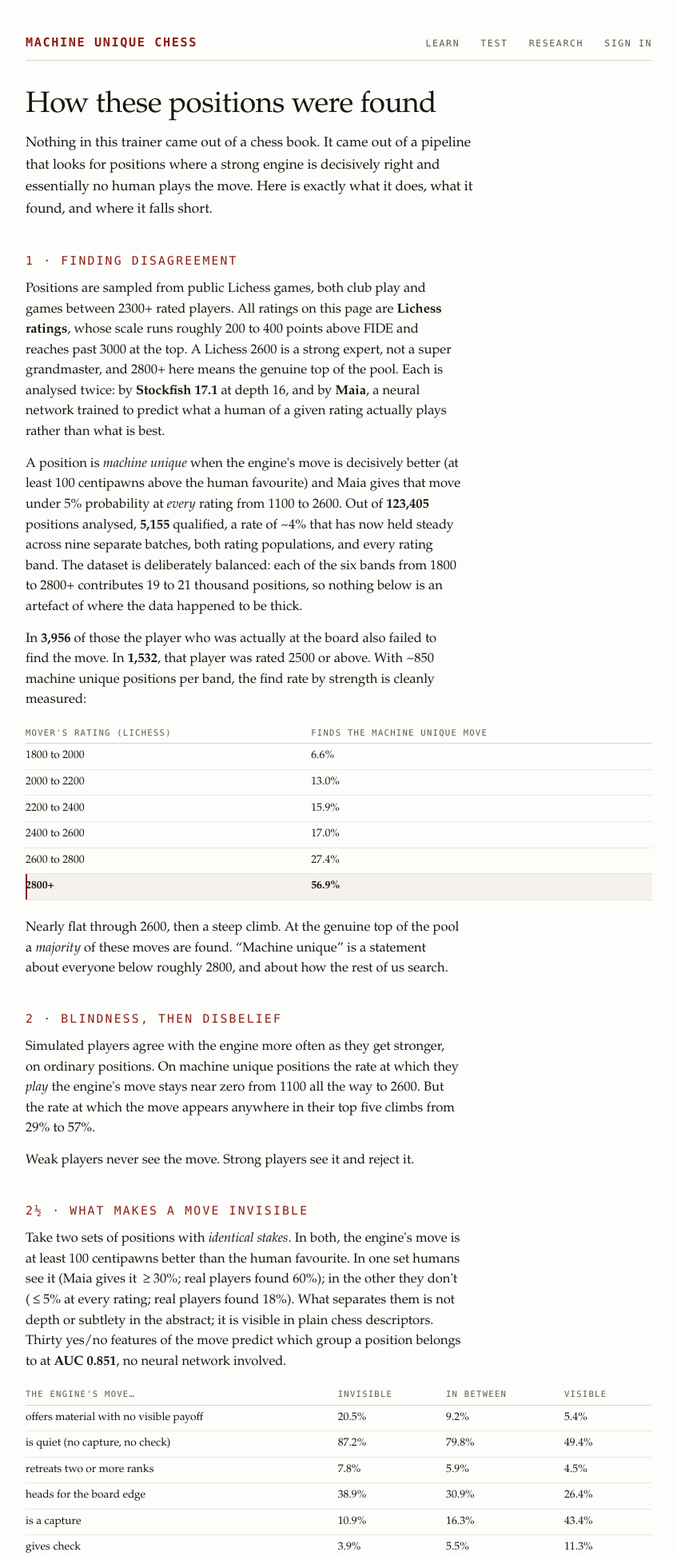
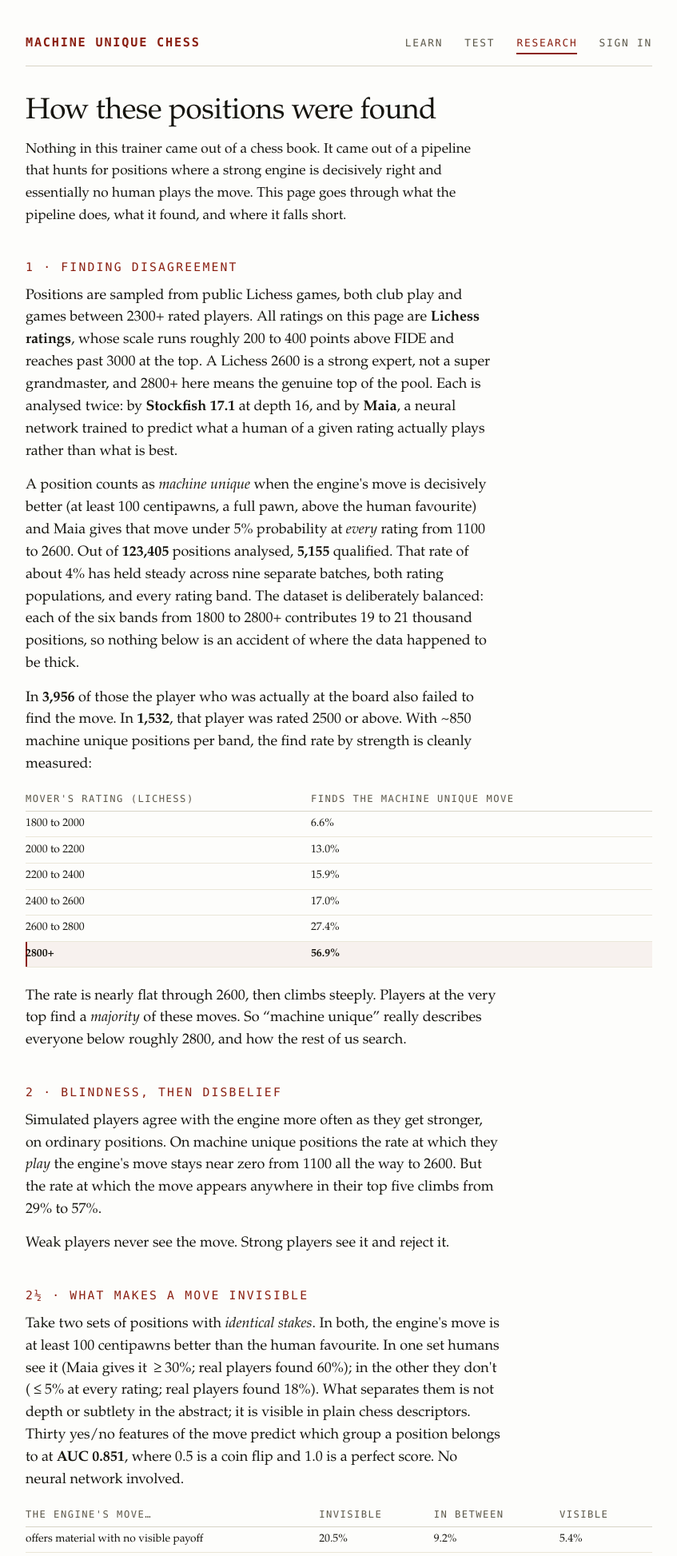
Before and after one commit to sg712/machine-unique-chess, a Flask app: page /research in a window 1280 px wide. Shown: the top 1946 px of the page at 80% size, without its empty margins (216-1063 px from the left). Run offline with Flask 3, Linux system fonts and the light colour scheme; data that the repository does not hold is empty; some libraries are stand-ins or nearby versions.

Commit message:
Humanize research prose, active nav highlight, larger type throughout
Co-Authored-By: Claude Fable 5 <noreply@anthropic.com>

```diff
--- a/webapp/static/style.css
+++ b/webapp/static/style.css
@@ -7,16 +7,18 @@
   --lt:#f2ece0; --dk:#b9906b;
 }
 body { margin:0; background:var(--paper); color:var(--ink); font-family:var(--serif);
-  font-size:16.5px; line-height:1.55; }
+  font-size:18px; line-height:1.55; }
 .sheet { max-width:53rem; margin:0 auto; padding:2.6rem 2rem 6rem; }
 .narrow { max-width:44rem; }
 
 .masthead { display:flex; justify-content:space-between; align-items:baseline; gap:1rem;
-  flex-wrap:wrap; font-family:var(--mono); font-size:.72rem; letter-spacing:.14em;
+  flex-wrap:wrap; font-family:var(--mono); font-size:.8rem; letter-spacing:.14em;
   text-transform:uppercase; color:var(--accent); border-bottom:1px solid var(--rule);
   padding-bottom:.6rem; margin-bottom:2.2rem; }
-.masthead a { color:var(--muted); text-decoration:none; margin-left:1.1rem; }
+.masthead a { color:var(--muted); text-decoration:none; margin-left:1.1rem;
+  padding-bottom:.35rem; border-bottom:2px solid transparent; }
 .masthead a:hover { color:var(--accent); }
+.masthead a.on { color:var(--accent); border-bottom-color:var(--accent); }
 .masthead .who { color:var(--muted); }
 
 h1 { font-size:2.3rem; line-height:1.15; font-weight:400; margin:0 0 .8rem;
@@ -99,7 +101,7 @@ label { display:block; font-family:var(--mono); font-size:.7rem; letter-spacing:
 
 /* ── tables & bars ─────────────────────────────────────────────────────── */
 table { border-collapse:collapse; font-size:.9rem; width:100%; max-width:38rem; margin:.6rem 0 1.4rem; }
-th { text-align:left; font-family:var(--mono); font-size:.66rem; letter-spacing:.12em;
+th { text-align:left; font-family:var(--mono); font-size:.76rem; letter-spacing:.12em;
   text-transform:uppercase; color:var(--muted); font-weight:400;
   border-bottom:1px solid var(--rule); padding:.3rem .8rem .3rem 0; }
 td { padding:.32rem .8rem .32rem 0; border-bottom:1px solid var(--hair);
--- a/webapp/templates/base.html
+++ b/webapp/templates/base.html
@@ -10,11 +10,12 @@
 <div class="sheet">
   <div class="masthead">
     <a class="brand" href="{{ url_for('index') }}">Machine Unique Chess</a>
+    {% set ep = request.endpoint %}
     <span>
-      <a href="{{ url_for('learn') }}">Learn</a>
-      <a href="{{ url_for('blindspot_test') }}">Test</a>
-      {% if code %}<a href="{{ url_for('profile') }}">Progress</a>{% endif %}
-      <a href="{{ url_for('research') }}">Research</a>
+      <a href="{{ url_for('learn') }}"{% if ep in ('learn', 'concept', 'drill') %} class="on"{% endif %}>Learn</a>
+      <a href="{{ url_for('blindspot_test') }}"{% if ep == 'blindspot_test' %} class="on"{% endif %}>Test</a>
+      {% if code %}<a href="{{ url_for('profile') }}"{% if ep == 'profile' %} class="on"{% endif %}>Progress</a>{% endif %}
+      <a href="{{ url_for('research') }}"{% if ep == 'research' %} class="on"{% endif %}>Research</a>
       {% if email %}<a href="{{ url_for('logout') }}">Sign out</a>
       {% elif code %}<a href="{{ url_for('register') }}">Register</a>
       {% else %}<a href="{{ url_for('login') }}">Sign in</a>{% endif %}
--- a/webapp/templates/research.html
+++ b/webapp/templates/research.html
@@ -3,8 +3,9 @@
 {% block body %}
 <h1>How these positions were found</h1>
 <p class="lede">Nothing in this trainer came out of a chess book. It came out of a pipeline
-that looks for positions where a strong engine is decisively right and essentially no human
-plays the move. Here is exactly what it does, what it found, and where it falls short.</p>
+that hunts for positions where a strong engine is decisively right and essentially no human
+plays the move. This page goes through what the pipeline does, what it found, and where it
+falls short.</p>
 
 <h2>1 &middot; Finding disagreement</h2>
 <p>Positions are sampled from public Lichess games, both club play and games between
@@ -13,13 +14,13 @@ roughly 200 to 400 points above FIDE and reaches past 3000 at the top. A Lichess
 is a strong expert, not a super grandmaster, and 2800+ here means the genuine top of the pool. Each is analysed twice: by <b>Stockfish 17.1</b> at depth 16, and by
 <b>Maia</b>, a neural network trained to predict what a human of a given rating actually plays
 rather than what is best.</p>
-<p>A position is <em>machine unique</em> when the engine's move is decisively better (at
-least 100 centipawns above the human favourite) and Maia gives that move under 5%
-probability at <em>every</em> rating from 1100 to 2600. Out of <b>123,405</b> positions analysed,
-<b>5,155</b> qualified, a rate of ~4% that has now held steady across nine separate batches,
-both rating populations, and every rating band. The dataset is deliberately balanced: each of
-the six bands from 1800 to 2800+ contributes 19 to 21 thousand positions, so nothing below
-is an artefact of where the data happened to be thick.</p>
+<p>A position counts as <em>machine unique</em> when the engine's move is decisively better
+(at least 100 centipawns, a full pawn, above the human favourite) and Maia gives that move
+under 5% probability at <em>every</em> rating from 1100 to 2600. Out of <b>123,405</b>
+positions analysed, <b>5,155</b> qualified. That rate of about 4% has held steady across nine
+separate batches, both rating populations, and every rating band. The dataset is deliberately
+balanced: each of the six bands from 1800 to 2800+ contributes 19 to 21 thousand positions,
+so nothing below is an accident of where the data happened to be thick.</p>
 <p>In <b>3,956</b> of those the player who was actually at the board also failed to find the
 move. In <b>1,532</b>, that player was rated 2500 or above. With ~850 machine unique positions
 per band, the find rate by strength is cleanly measured:</p>
@@ -33,9 +34,9 @@ per band, the find rate by strength is cleanly measured:</p>
 <tr><td>2600 to 2800</td><td>27.4%</td></tr>
 <tr class="hl"><td><b>2800+</b></td><td><b>56.9%</b></td></tr>
 </tbody></table>
-<p>Nearly flat through 2600, then a steep climb. At the genuine top of the pool a
-<em>majority</em> of these moves are found. &ldquo;Machine unique&rdquo; is a statement about
-everyone below roughly 2800, and about how the rest of us search.</p>
+<p>The rate is nearly flat through 2600, then climbs steeply. Players at the very top find a
+<em>majority</em> of these moves. So &ldquo;machine unique&rdquo; really describes everyone
+below roughly 2800, and how the rest of us search.</p>
 
 <h2>2 &middot; Blindness, then disbelief</h2>
 <p>Simulated players agree with the engine more often as they get stronger, on ordinary
@@ -50,7 +51,8 @@ is at least 100 centipawns better than the human favourite. In one set humans se
 gives it &ge;30%; real players found 60%); in the other they don't (&le;5% at every rating;
 real players found 18%). What separates them is not depth or subtlety in the abstract;
 it is visible in plain chess descriptors. Thirty yes/no features of the move predict which
-group a position belongs to at <b>AUC 0.851</b>, no neural network involved.</p>
+group a position belongs to at <b>AUC 0.851</b>, where 0.5 is a coin flip and 1.0 is a
+perfect score. No neural network involved.</p>
 <table class="research">
 <thead><tr><th>The engine's move&hellip;</th><th>Invisible</th><th>In between</th>
 <th>Visible</th></tr></thead>
@@ -64,27 +66,28 @@ group a position belongs to at <b>AUC 0.851</b>, no neural network involved.</p>
 <tr><td>escapes an attacked square</td><td>10.5%</td><td>17.5%</td><td>26.8%</td></tr>
 <tr><td>creates an immediate threat</td><td>24.8%</td><td>34.3%</td><td>38.4%</td></tr>
 </tbody></table>
-<p>Every one of those trends runs monotonically through the middle column, the
-signature of a real gradient, not a threshold artefact. The reading: the invisible moves are
-the ones that violate the heuristics humans use to order their search. Look at forcing
-moves first, don't hang material, answer threats, play toward the king. The engine has no
-such prior to violate. This also explains why the strong find them: checking
-wrong looking moves is precisely what distinguishes a 2800 from a 2400.</p>
+<p>Every row moves in one steady direction across the three columns. That is what a real
+gradient looks like, not a cutoff artefact. The reading: the invisible moves are the ones
+that break the rules of thumb humans use to order their search. Look at forcing moves first,
+don't hang material, answer threats, play toward the king. The engine has no such habits to
+break. It also explains why the strong find them: checking wrong looking moves is a big part
+of what separates a 2800 from a 2400.</p>
 
 <h2>3 &middot; Grouping them</h2>
-<p>Each position is embedded using the internal representations of <b>Leela Chess Zero</b>
-(layer 10), then clustered into eight groups. The clusters were built on the first 1,745
-qualifying positions; the 3,410 found by later batches were embedded the same way and each
-assigned to its nearest group centre, the same rule standard clustering uses, which reproduces the
+<p>Each position is turned into a list of numbers taken from inside <b>Leela Chess Zero</b>
+(layer 10). That list, called an embedding, is the network's own internal description of the
+position, and those descriptions were clustered into eight groups. The groups were built on
+the first 1,745 qualifying positions; the 3,410 found by later batches got the same treatment
+and each joined the group whose centre it sat closest to. That assignment rule reproduces the
 original labels on the original positions 98.8% of the time. Every group now spans all
-5,155 machine unique positions. To characterise each group, its direction is compared
-against twelve named tactical motifs built from thousands of tagged Lichess puzzles.</p>
-<p>The groups are deliberately unnamed. Naming them would be the one move this project cannot
-justify: a name asserts that the group is a thing chess vocabulary already covers, and the
-measurements below say that is mostly false. Roughly half of what makes these positions
-machine only is expressible in known terms (R&sup2; = 0.46), a signature of sacrifice
-without a combination to justify it. The other half is not expressible at all. One group,
-<a href="/pattern/4">Pattern 5</a>, has zero or negative similarity to every named motif.</p>
+5,155 machine unique positions. To describe each group, its direction is compared against
+twelve named tactical motifs built from thousands of tagged Lichess puzzles.</p>
+<p>The groups have numbers, not names, on purpose. A name would claim the group is something
+chess vocabulary already covers, and the measurements below say that is mostly false. Known
+motifs explain about half of what makes these positions machine only (R&sup2; = 0.46), and
+the half they do explain looks like sacrifice without a combination to justify it. The other
+half is not expressible in known terms at all. One group, <a href="/pattern/4">Pattern 5</a>,
+has zero or negative similarity to every named motif.</p>
 
 <table class="research">
 <thead><tr><th>Group</th><th>Positions</th><th>Found over the board</th><th>Quiet</th>
@@ -105,15 +108,15 @@ eight groups, between 68% and 94% of these moves are quiet. The part of chess hu
 cannot see is not tactics. Tactics are what training drills.</p>
 
 <h2>4 &middot; Is the grouping real?</h2>
-<p>Clustering always returns clusters. The only honest thing to do is test whether these ones
-survive contact with a null hypothesis. Three tests, all of which the grouping could have
-failed, and one of which it did.</p>
+<p>Clustering always returns clusters, whether or not they mean anything. So the grouping was
+put through three tests it could have failed against random chance. It failed one of them.</p>
 
-<p><b>The structure exists.</b> Compared against a control built by shuffling each embedding
-dimension independently (which destroys the structure while preserving the scale and
-spectrum of the data) the real embeddings separate roughly nine times better. But the
-absolute separation is small. These are soft regions in a continuous space, not sharp
-categories.</p>
+<p><b>The structure exists.</b> The control here is a shuffled copy of the data: each
+embedding dimension is scrambled independently, which destroys any structure while keeping
+the scale and spread of the numbers. Against that control the real embeddings separate
+roughly nine times better, measured by silhouette score, a standard number for how cleanly
+points split into clusters. But the absolute separation is small. These are soft regions in
+a continuous space, not sharp categories.</p>
 
 <table class="research">
 <thead><tr><th>Groups (k)</th><th>Silhouette, real</th><th>Silhouette, shuffled null</th>
@@ -128,26 +131,29 @@ categories.</p>
 {% endfor %}
 </tbody></table>
 
-<p><b>Eight is not derivable from the data.</b> The margin over the null is essentially flat
-from k=3 to k=12: there is no elbow, no natural number of groups. Resampling 80% of the
-positions 25 times, k=6 reproduces itself most reliably (adjusted Rand
-{{ '%.2f'|format(v.stability['6'].mean_ari) }}), better than k=8
-({{ '%.2f'|format(v.stability['8'].mean_ari) }}) and far better than k=4
-({{ '%.2f'|format(v.stability['4'].mean_ari) }}). Eight groups is a teaching decision, not a
+<p><b>Eight is not derivable from the data.</b> The margin over the shuffled control is
+essentially flat from k=3 to k=12: no elbow, no natural number of groups. Resampling 80% of
+the positions 25 times and asking how consistently each k rebuilds the same groups (adjusted
+Rand, where 1 means identical groupings), k=6 reproduces itself most reliably at
+{{ '%.2f'|format(v.stability['6'].mean_ari) }}, better than k=8 at
+{{ '%.2f'|format(v.stability['8'].mean_ari) }} and far better than k=4 at
+{{ '%.2f'|format(v.stability['4'].mean_ari) }}. Eight groups is a teaching decision, not a
 discovery.</p>
 
-<p><b>Four other lenses agree it is soft.</b> A density based method allowed to answer
+<p><b>Four other lenses agree it is soft.</b> A density based method that is allowed to answer
 &ldquo;no cluster&rdquo; labels 74 to 83% of positions as noise, with small dense cores that
-match the main grouping; a likelihood criterion (BIC) keeps improving to k=12 with no minimum;
-a hierarchical method at k=8 matches the main grouping's separation but only partially agrees with its
-partition (ARI 0.36); sparse dictionary atoms enriched among these positions lean
-sacrifice/clearance. Every method that could say &ldquo;continuum&rdquo; said continuum.</p>
-<p><b>It does predict something outside itself.</b> At k=8, the groups differ in how often real
-players found the move by more than random groupings of the same sizes would
-(p&nbsp;=&nbsp;{{ '%.3f'|format(v.external_validity['8'].p_value) }}). At k=9 the same test
-fails (p&nbsp;=&nbsp;{{ '%.3f'|format(v.external_validity['9'].p_value) }}). So the partition
-carries real information about human difficulty, but it is the one arrangement that
-happened to clear the bar, which is a weaker claim than it first sounds.</p>
+match the main grouping. A likelihood criterion (BIC) keeps improving all the way to k=12,
+never finding a best point. A hierarchical method at k=8 separates as well as the main
+grouping but only partially agrees with it on which position goes where (adjusted Rand 0.36).
+And a sparse coding method, which hunts for recurring building blocks in the embeddings,
+finds the blocks common in these positions lean toward sacrifice and clearance. Every method
+that could say &ldquo;continuum&rdquo; said continuum.</p>
+<p><b>It does predict something outside itself.</b> At k=8, the groups differ in how often
+real players found the move by more than random groupings of the same sizes would. The odds
+of a gap that large arising by luck: p&nbsp;=&nbsp;{{ '%.3f'|format(v.external_validity['8'].p_value) }}.
+At k=9 the same test fails (p&nbsp;=&nbsp;{{ '%.3f'|format(v.external_validity['9'].p_value) }}).
+So the grouping carries real information about human difficulty, but it is the one
+arrangement that happened to clear the bar, which is a weaker claim than it first sounds.</p>
 
 <h2>5 &middot; What the representation actually adds: a correction</h2>
 <p>An earlier version of this page claimed the engine's internal representation knows
@@ -156,9 +162,9 @@ tested properly and it did not hold. It is left here, corrected, rather than qui
 deleted.</p>
 
 <p>The question: given a position, how well can you predict whether the player at the board
-actually found the move? Scored by area under the ROC curve, where 0.5 is a coin flip,
-with cross validation in five folds grouped by game so positions from one game never straddle the
-train/test split.</p>
+actually found the move? Scoring is by AUC again (0.5 is a coin flip), with the data split
+into five folds for cross checking, grouped by game so positions from one game never land on
+both sides of a train/test split.</p>
 
 <p>The first pass compared Leela's embedding against surface chess features (piece,
 phase, quiet, capture, check, cost) and the embedding won by
@@ -182,9 +188,9 @@ evaluation. Against a baseline that has both, the picture reverses.</p>
 
 <p>Adding the embedding to a fair baseline <em>costs</em>
 {{ '%.3f'|format(-d.part_a_embedding_vs_maia['_embedding_gain_over_baseline']) }} AUC. That could
-have been a sample size artefact (forty extra features against 246 positive cases can
-lose on dimensionality alone) so the width was swept from forty components down to two.
-The decline is monotonic and the best result at <em>any</em> width is
+have been a small sample problem (forty extra features against 246 positive cases can lose
+on dimensionality alone) so the embedding was retried at every width from forty components
+down to two. It got worse at every step, and the best result at <em>any</em> width is
 {{ '%+.3f'|format(d.part_a_embedding_vs_maia['_best_embedding_gain_any_width'])|replace('-', '&minus;')|safe }}:
 indistinguishable from adding nothing.</p>
 
@@ -196,15 +202,15 @@ see. It is a reasonable way to <em>group</em> positions for teaching. It is not
 information nothing else has.</p>
 
 <h2>6 &middot; How hard is this position, actually?</h2>
-<p>The useful half of that experiment. Trained across all
-<b>123,405</b> mined positions,
+<p>The useful half of that experiment. Trained across all <b>123,405</b> mined positions,
 not just the machine unique ones, a model predicting whether a human plays the
 engine's best move reaches <b>AUC
-{{ '%.3f'|format(d.part_b_difficulty_model['everything cheap']['auc']) }}</b>, with a Brier score
-of {{ '%.3f'|format(d.part_b_difficulty_model['_brier']) }} against
+{{ '%.3f'|format(d.part_b_difficulty_model['everything cheap']['auc']) }}</b>. Its Brier score,
+which measures how far its probabilities land from what actually happened (lower is better),
+is {{ '%.3f'|format(d.part_b_difficulty_model['_brier']) }} against
 {{ '%.3f'|format(d.part_b_difficulty_model['_base_rate'] * (1 - d.part_b_difficulty_model['_base_rate'])) }}
-for always guessing the base rate. It is close to calibrated, drifting slightly overconfident
-in the middle of the range.</p>
+for always guessing the average. It is close to honest about its own uncertainty, drifting
+slightly overconfident in the middle of the range.</p>
 
 <table class="research">
 <thead><tr><th>Predicted find rate</th><th>Actual find rate</th></tr></thead>
@@ -219,20 +225,21 @@ in the middle of the range.</p>
 machine unique positions. With the repaired game splits (section 6&frac12; below) that gap
 disappears: the model predicts a
 {{ '%.1f'|format(d.part_b_difficulty_model['_pred_mu'] * 100) }}% find rate on them against an
-actual {{ '%.1f'|format(d.part_b_difficulty_model['_actual_mu'] * 100) }}%. The earlier gap was
-an artefact of a broken evaluation, not a property of the positions.</p>
+actual {{ '%.1f'|format(d.part_b_difficulty_model['_actual_mu'] * 100) }}%. The earlier gap
+came from a broken evaluation, not from the positions.</p>
 
 <h2>6&frac12; &middot; Two audits</h2>
-<p><b>The evaluation had a bug, now fixed.</b> Every elite game carried the same placeholder id,
-so splits that promised &ldquo;positions from one game never straddle train and test&rdquo; were
-treating all {{ '{:,}'.format(29741) }} elite positions as a single game, with one fold owning
-all of them. Real ids were reconstructed by replaying the source archive. With sound folds the
-variance between folds fell to a quarter and the calibration drift this page previously reported
-vanished. Numbers on this page reflect the repair.</p>
+<p><b>The evaluation had a bug, now fixed.</b> Every elite game carried the same placeholder
+id, so splits that promised &ldquo;positions from one game never land on both sides of train
+and test&rdquo; were actually treating all {{ '{:,}'.format(29741) }} elite positions as one
+giant game, with a single fold owning all of them. Real ids were rebuilt by replaying the
+source archive. With sound folds, the scores stopped swinging between folds (the variance
+fell to a quarter) and the calibration drift this page previously reported vanished. Numbers
+on this page reflect the repair.</p>
 <p><b>More data no longer helps, except at the top.</b> Holding out
 {{ '{:,}'.format(lc.test_n) }} positions and training on growing subsets:
 {% for pt in lc.curve %}{{ '{:,}'.format(pt.train_n) }} &rarr; {{ '%.3f'|format(pt.auc_mean) }}{% if not loop.last %}, {% endif %}{% endfor %}.
-The curve is flat past twenty thousand. But the flatness is a statement about club positions:
+The curve goes flat past twenty thousand. But the flatness only holds for club positions:
 splitting the same held out set by the rating of the player at the board, a model trained with
 the newest 2800+ batch beats one trained without it by
 {{ '%+.4f'|format(bv['2800+'].delta_auc)|replace('-', '&minus;')|safe }} AUC at 2800+ and only
```
Also changed, not shown: other parts of webapp/static/style.css (+21 -21 lines).
